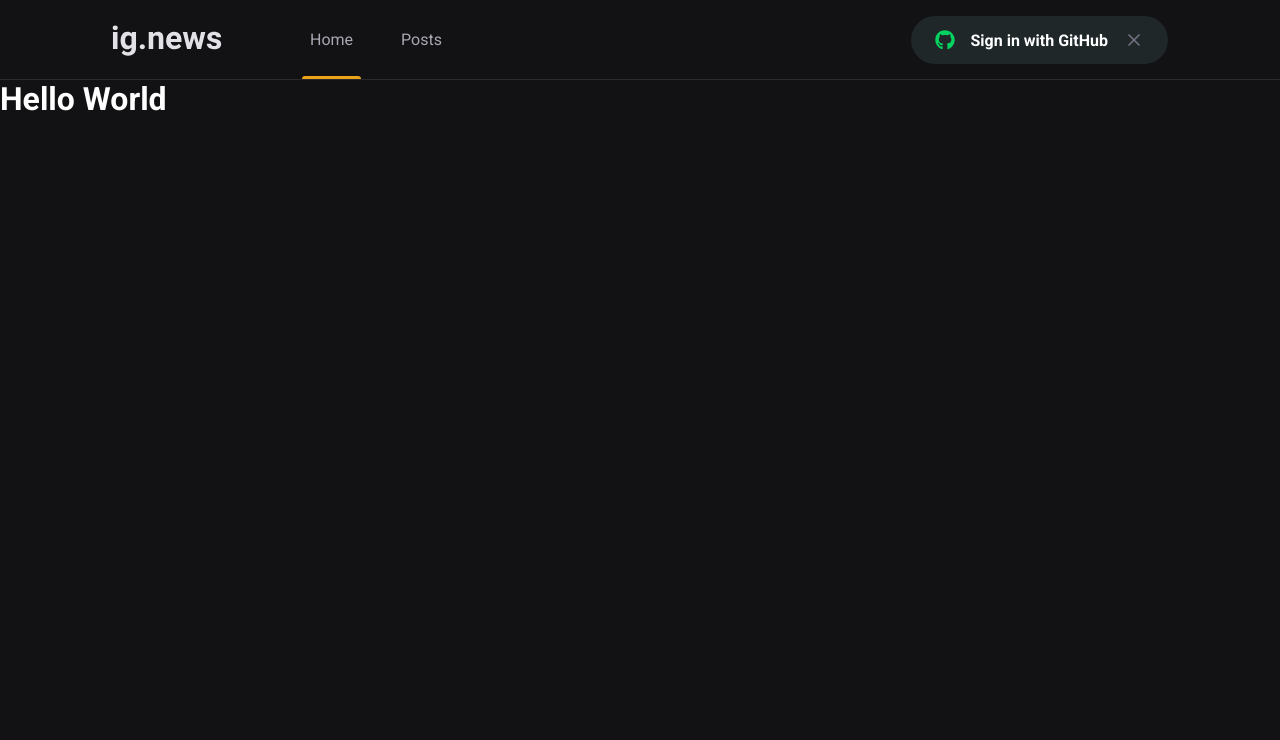
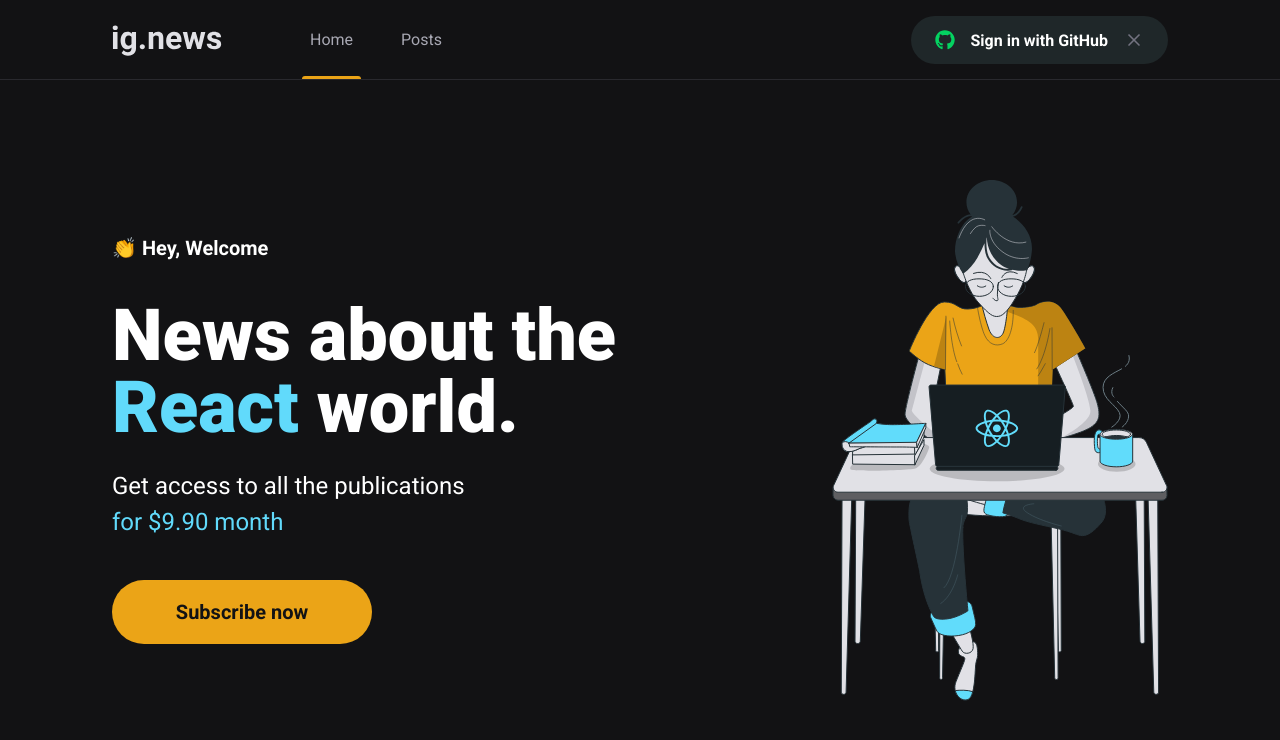
Before and after one commit to George-b1t/ignews, a Next.js app: page / in a window 1280 px wide. Shown: the top 740 px of the page. Built offline with nearby package versions, Linux system fonts and the light colour scheme.

Commit message:
home-estilizada

```diff
--- /dev/null
+++ b/src/components/SubscribeButton/index.tsx
@@ -0,0 +1,12 @@
+import styles from './styles.module.scss';
+
+export function SubscribeButton() {
+  return (
+    <button
+      type='button'
+      className={styles.subscribeButton}
+    >
+      Subscribe now
+    </button>
+  );
+};
--- /dev/null
+++ b/src/components/SubscribeButton/styles.module.scss
@@ -0,0 +1,20 @@
+.subscribeButton {
+  height: 4rem;
+  width: 260px;
+  border: 0;
+  border-radius: 2rem;
+  background: var(--yellow-500);
+  color: var(--gray-900);
+  font-size: 1.25rem;
+  font-weight: bold;
+
+  display: flex;
+  align-items: center;
+  justify-content: center;
+
+  transition: filter .2s;
+
+  &:hover {
+    filter: brightness(.8);
+  }
+}
--- a/src/pages/_document.tsx
+++ b/src/pages/_document.tsx
@@ -11,8 +11,6 @@
           <link rel="icon" href="/favicon.png" />
 
           <link href="https://fonts.googleapis.com/css2?family=Roboto:wght@400;700;900&display=swap" rel="stylesheet" />
-
-          <title>ig.news</title>
         </Head>
         <body>
           <Main />
--- /dev/null
+++ b/src/pages/home.module.scss
@@ -0,0 +1,45 @@
+.contentContainer {
+  width: 100%;
+  max-width: 1120px;
+  margin: 0 auto;
+  padding: 0 2rem;
+  height: calc(100vh - 5rem);
+
+  display: flex;
+  align-items: center;
+  justify-content: space-between;
+}
+
+.hero {
+  max-width: 600px;
+
+  > span {
+    font-size: 1.25rem;
+    font-weight: bold;
+  }
+
+  h1 {
+    font-size: 4.5rem;
+    line-height: 4.5rem;
+    font-weight: 900;
+    margin-top: 2.5rem;
+
+    span {
+      color: var(--cyan-500);
+    }
+  }
+
+  p {
+    font-size: 1.5rem;
+    line-height: 2.25rem;
+    margin-top: 1.5rem;
+
+    span {
+      color: var(--cyan-500);
+    }
+  }
+
+  button {
+    margin-top: 2.5rem;
+  }
+}
--- a/src/pages/index.tsx
+++ b/src/pages/index.tsx
@@ -1,4 +1,8 @@
 import Head from 'next/head';
+
+import { SubscribeButton } from '../components/SubscribeButton';
+
+import styles from './home.module.scss';
 
 export default function Home() {
   return (
@@ -6,9 +10,19 @@
       <Head>
         <title>Início | ig.news</title>
       </Head>
-      <h1>
-        Hello World
-      </h1>
+      <main className={styles.contentContainer}>
+        <section className={styles.hero}>
+          <span>👏 Hey, Welcome</span>
+          <h1>News about the <span>React</span> world.</h1>
+          <p>
+            Get access to all the publications <br />
+            <span>for $9.90 month</span>
+          </p>
+          <SubscribeButton />
+        </section>
+
+        <img src="/images/avatar.svg" alt="Girl Coding" />
+      </main>
     </>
   );
 };
```
